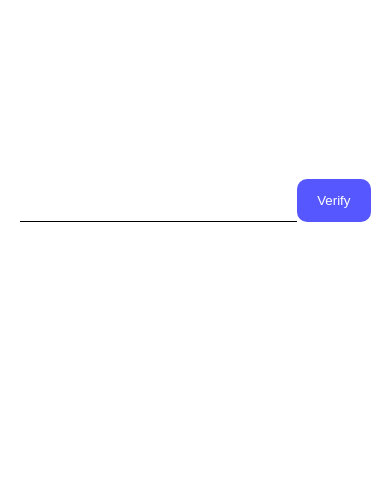
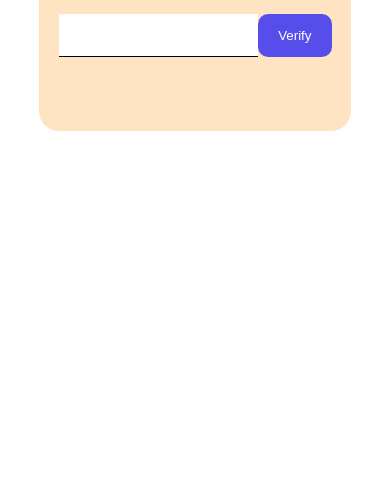
Before and after one commit to bala-077/Basic-Captcha-Verification, a plain HTML site: page index.html in a window 390 px wide. Shown: the part 342-844 px from the top of the page. Drawn offline with Linux system fonts and the light colour scheme.

Commit message:
existing file updated

```diff
--- a/style.css
+++ b/style.css
@@ -41,8 +41,8 @@ body{
     display: flex;
 }
 .content input{
-    flex-grow: 1;
     padding: 10px;
+    width: 90%;
     border: none;
     font-size: 19px;
     outline: none;
@@ -59,10 +59,15 @@ body{
 }
 
 @media screen and (max-width:500px) {
+    body{
+        height: 70vh;
+    }
     .container{
         width: 100%;
+        width: 80%;
         border-radius: 20px;
         box-shadow: none;
+        background-color: bisque;
     }
 
 }
```
